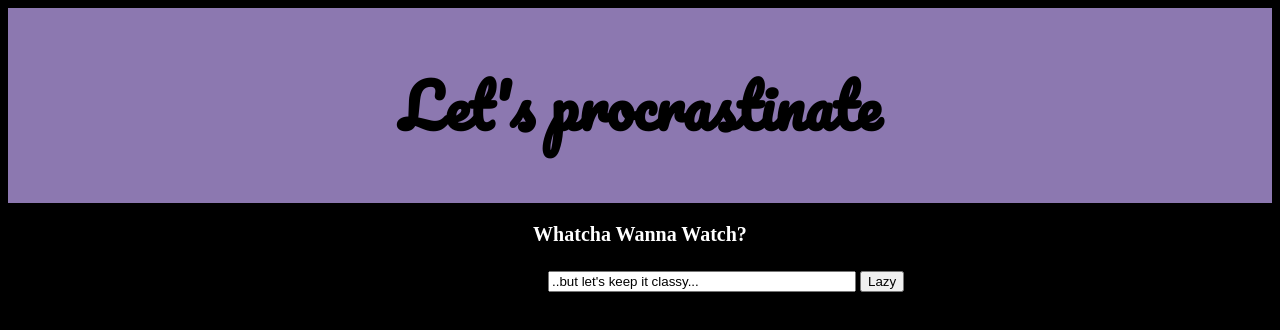
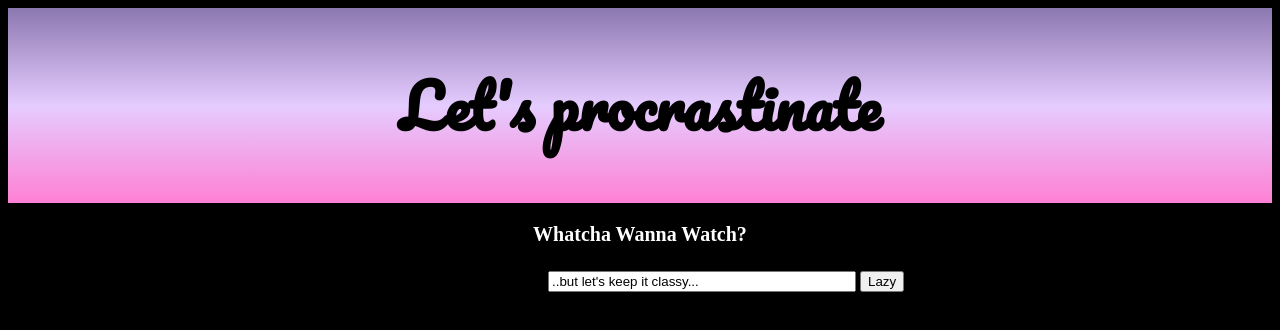
Before and after one commit to zbanalagay/Procrastination, a website: page jquery/index.html in a window 1280 px wide. Drawn offline with nearby package versions, Linux system fonts and the light colour scheme.

Commit message:
added some style

```diff
--- a/jquery/stylesheet.css
+++ b/jquery/stylesheet.css
@@ -3,8 +3,12 @@ body {
 }
 
 .top{
-  background-color: #8C78B0;
   padding:5px;
+  background: #8C78B0; /* For browsers that do not support gradients */
+   background: -webkit-linear-gradient(#8C78B0,#e5ccff,#ff80d4); /* For Safari 5.1 to 6.0 */
+   background: -o-linear-gradient(#8C78B0, #e5ccff,#ff80d4); /* For Opera 11.1 to 12.0 */
+   background: -moz-linear-gradient(#8C78B0, #e5ccff, #ff80d4); /* For Firefox 3.6 to 15 */
+   background: linear-gradient(#8C78B0, #e5ccff, #ff80d4); /* Standard syntax */
 }
 
 .top h1{
```
